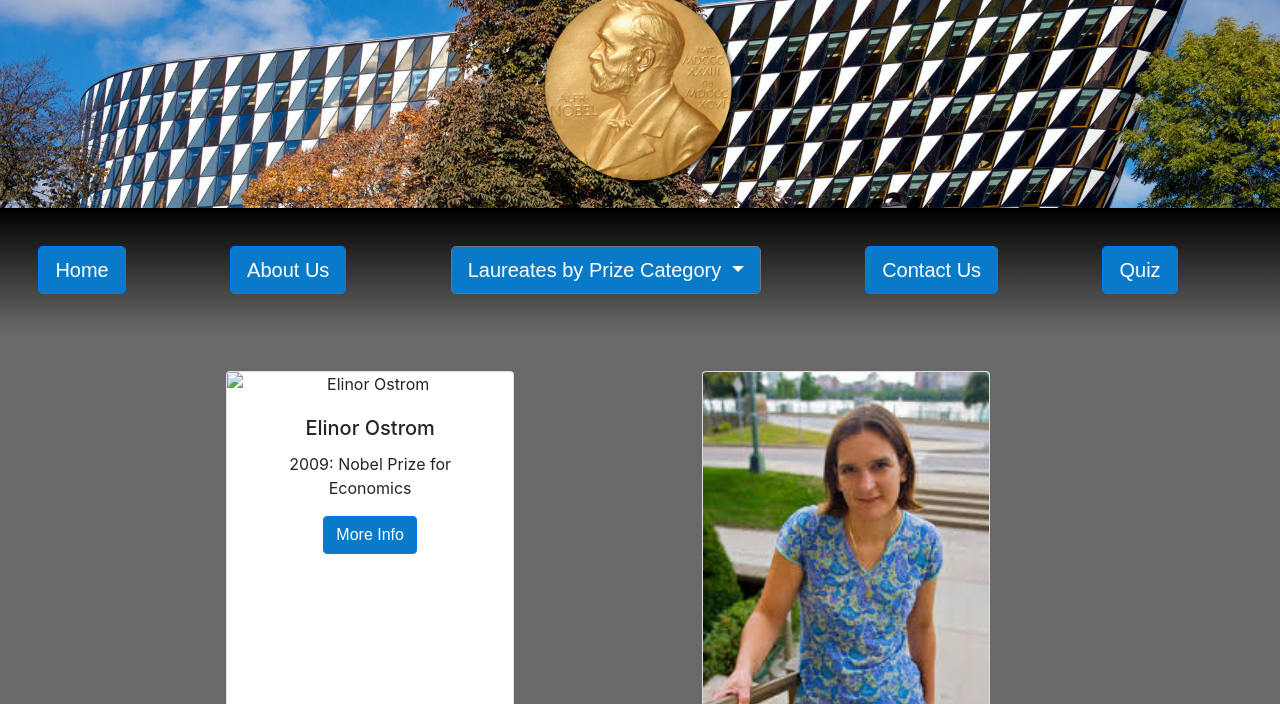
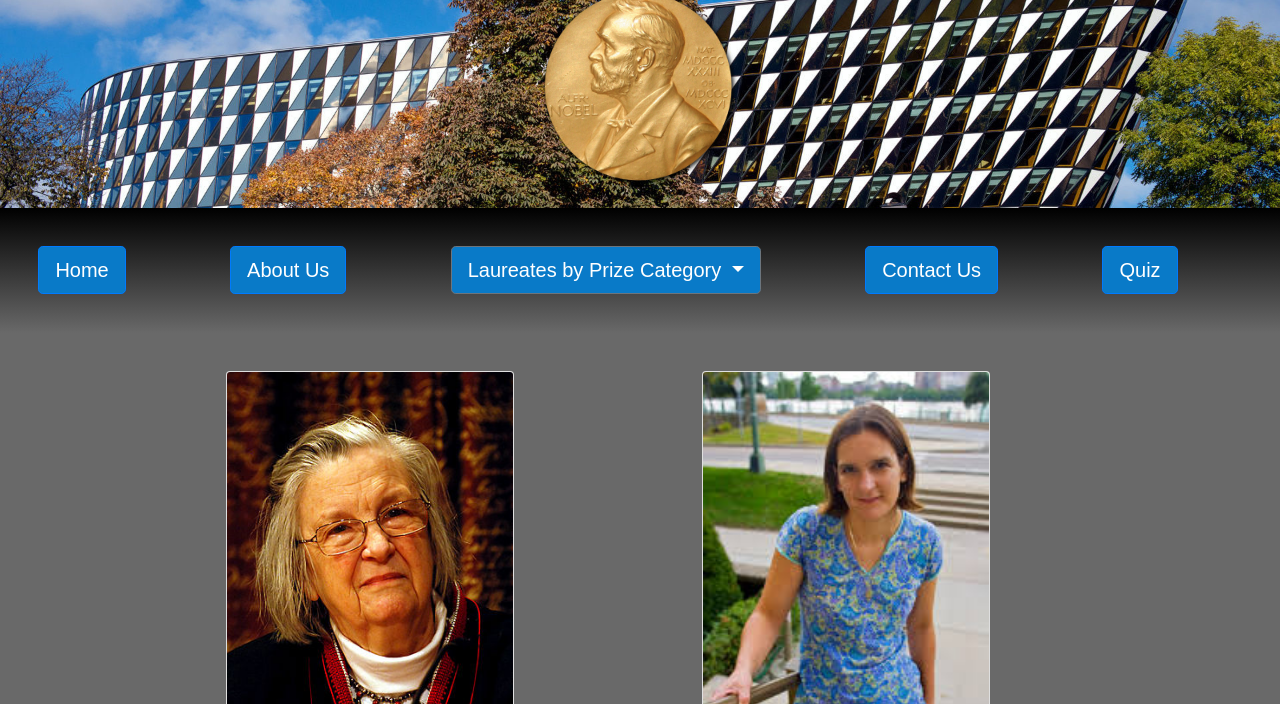
Before and after one commit to Courtso656/CFG-Final-Project, a plain HTML site: page HTML/Economics.html in a window 1280 px wide. Shown: the part 96-800 px from the top of the page. Drawn offline with nearby package versions, Linux system fonts and the light colour scheme.

Commit message:
added elinor

```diff
--- a/HTML/Economics.html
+++ b/HTML/Economics.html
@@ -54,7 +54,7 @@
   </li>
   <li class="header_item">
     <div class="card" style="width: 18rem;">
-      <img class="card-img-top" src="./#" alt="Elinor Ostrom">
+      <img class="card-img-top" src="./elinor_Ostrom.jpg" alt="Elinor Ostrom">
           <div class="card-body">
               <h5 class="card-title">Elinor Ostrom</h5>
               <p class="card-text">2009: Nobel Prize for Economics</p>
```
Also changed, not shown: HTML/frontpage.html (+1 -1 lines), HTML/Elinor_Ostrom.jpg (added).
